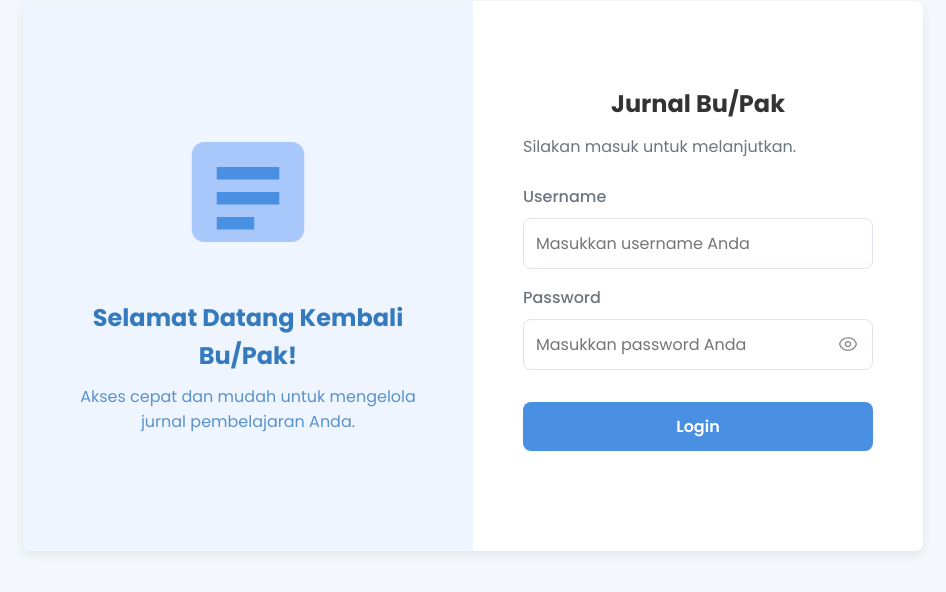
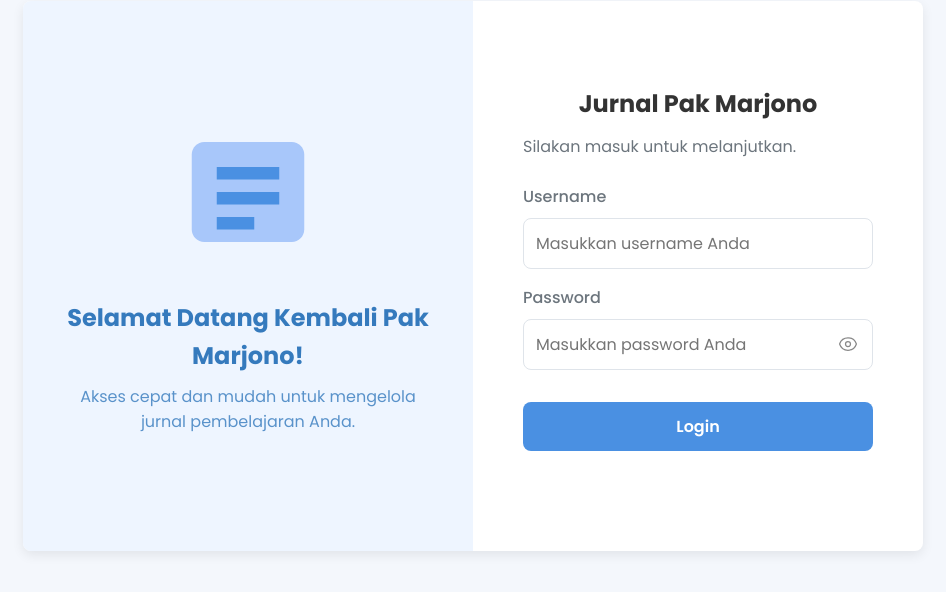
Before and after one commit to Wahyudi-1/jurnalMarjono, a plain HTML site: page index.html in a window 1280 px wide. Shown: the part 124-716 px from the top of the page, without its empty margins (167-1113 px from the left). Drawn offline with nearby package versions, Linux system fonts and the light colour scheme.

Commit message:
Update index.html

```diff
--- a/index.html
+++ b/index.html
@@ -41,7 +41,7 @@
                     <path d="M7 12H17V14H7V12Z" fill="#4a90e2"/>
                     <path d="M7 16H13V18H7V16Z" fill="#4a90e2"/>
                 </svg>
-                <h3>Selamat Datang Kembali Bu/Pak!</h3>
+                <h3>Selamat Datang Kembali Pak Marjono!</h3>
                 <p>Akses cepat dan mudah untuk mengelola jurnal pembelajaran Anda.</p>
             </div>
         </div>
@@ -50,7 +50,7 @@
         <div class="login-form-container">
             <div class="login-form-content">
 
-                <h2 class="logo">Jurnal Bu/Pak</h2>
+                <h2 class="logo">Jurnal Pak Marjono</h2>
                 <p style="color: var(--text-light); margin-bottom: 25px;">Silakan masuk untuk melanjutkan.</p>
 
                 <form onsubmit="event.preventDefault(); document.getElementById('loginButton').click();">
```
